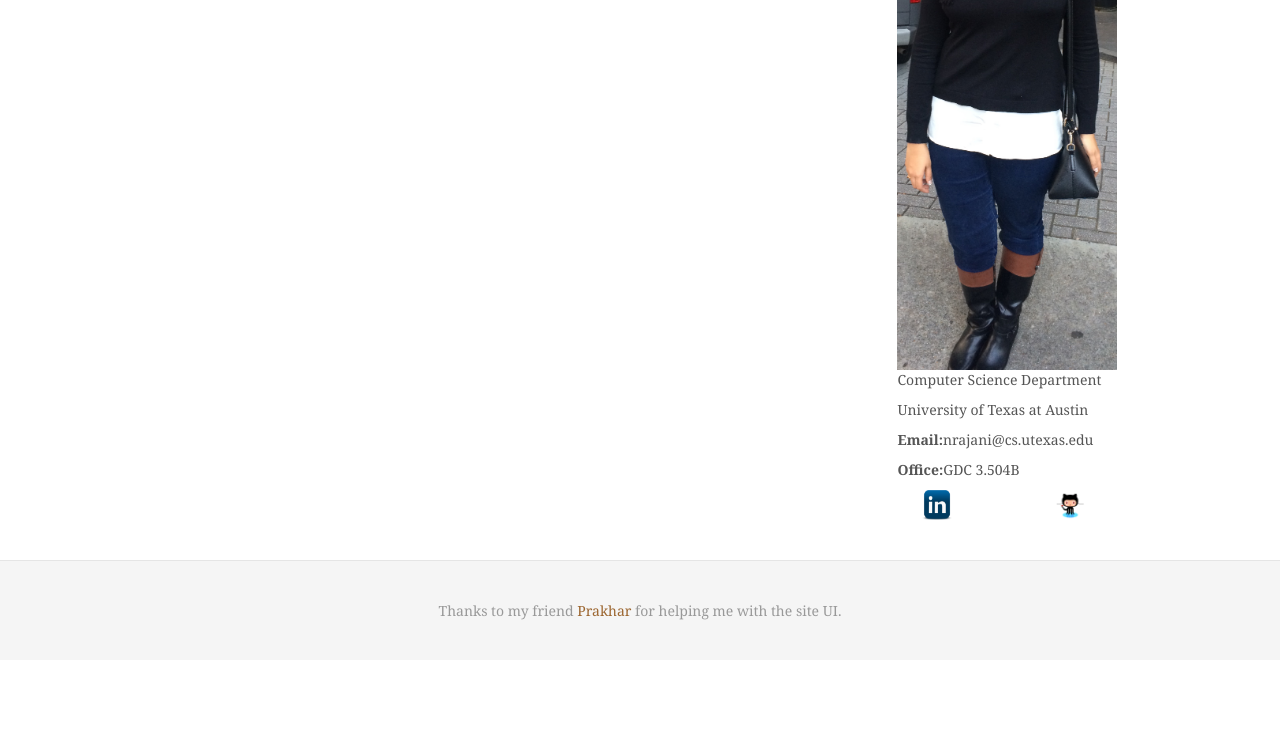
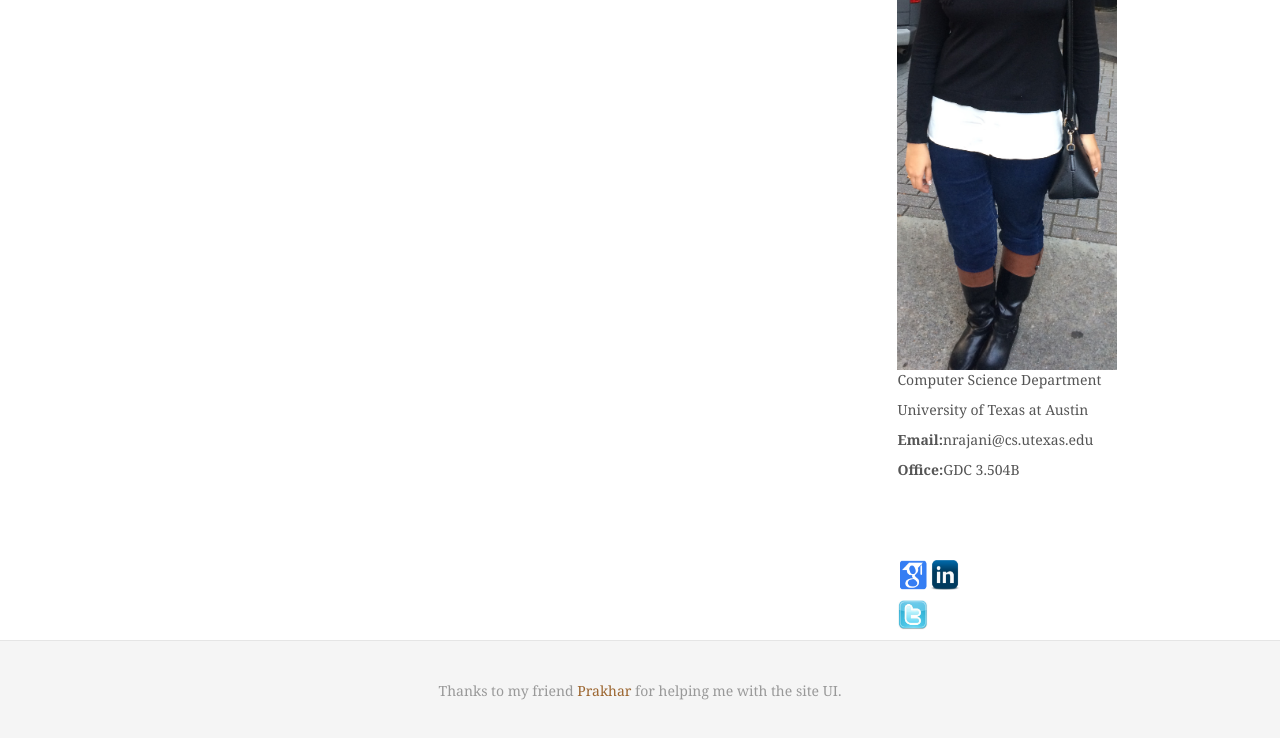
Before and after one commit to nazneenrajani/nazneenrajani.github.io, a plain HTML site: page talks.html in a window 1280 px wide. Shown: the part 380-1118 px from the top of the page. Before the commit the page ends 1040 px from the top, so only its background shows below. Drawn offline with nearby package versions, Linux system fonts and the light colour scheme.

Commit message:
Adding Twitter icon

```diff
--- a/talks.html
+++ b/talks.html
@@ -7,7 +7,7 @@
                     <meta name="description" content="">
                         <meta name="author" content="">
                             <link rel="icon" href="../../favicon.ico">
-		<link rel="icon" href="favicon.png">
+		<link rel="icon" href="sfr.png">
                                 <title>Nazneen Fatema Rajani</title>
                                 <link href="https://maxcdn.bootstrapcdn.com/bootstrap/3.3.5/css/bootstrap.min.css" rel="stylesheet">
                                     <link href="assets/main.css" rel="stylesheet">
@@ -51,10 +51,13 @@
             <p>University of Texas at Austin</p>
             <p><strong>Email:</strong>nrajani@cs.utexas.edu</p>
             <p><strong>Office:</strong>GDC 3.504B</p>
-            <p><a href="http://in.linkedin.com/in/nazneenrajani" target="_blank"><img src="linkedin.png" height="30" width="30" align="left" hspace="25"></a></p>
-        <p><a href="https://github.com/nrajani/" target="_blank"><img src="octocat.png" height="30" width="30" align="right" hspace="25"></a></p>
 	</div>
-        </div><!-- /.blog-sidebar -->
+               <div class="column">
+            <p><a href="https://scholar.google.com/citations?user=eIRG81YAAAAJ&hl=en" target="_blank"><img src="scholar.png" height="30" width="30" align="left" hspace="1"></a></p>
+        <p><a href="http://in.linkedin.com/in/nazneenrajani" target="_blank"><img src="linkedin.png" height="30" width="30" align="center" hspace="1"></a></p>
+        <p><a href="https://twitter.com/nazneenrajani" target="_blank"><img src="twitter.jpg" height="30" width="30" align="center" hspace="1"></a></p>
+        </div>
+	</div><!-- /.blog-sidebar -->
 
       </div><!-- /.row -->
 
```
Also changed, not shown: index.html (+1 -5 lines), publications.html (+8 -5 lines).
